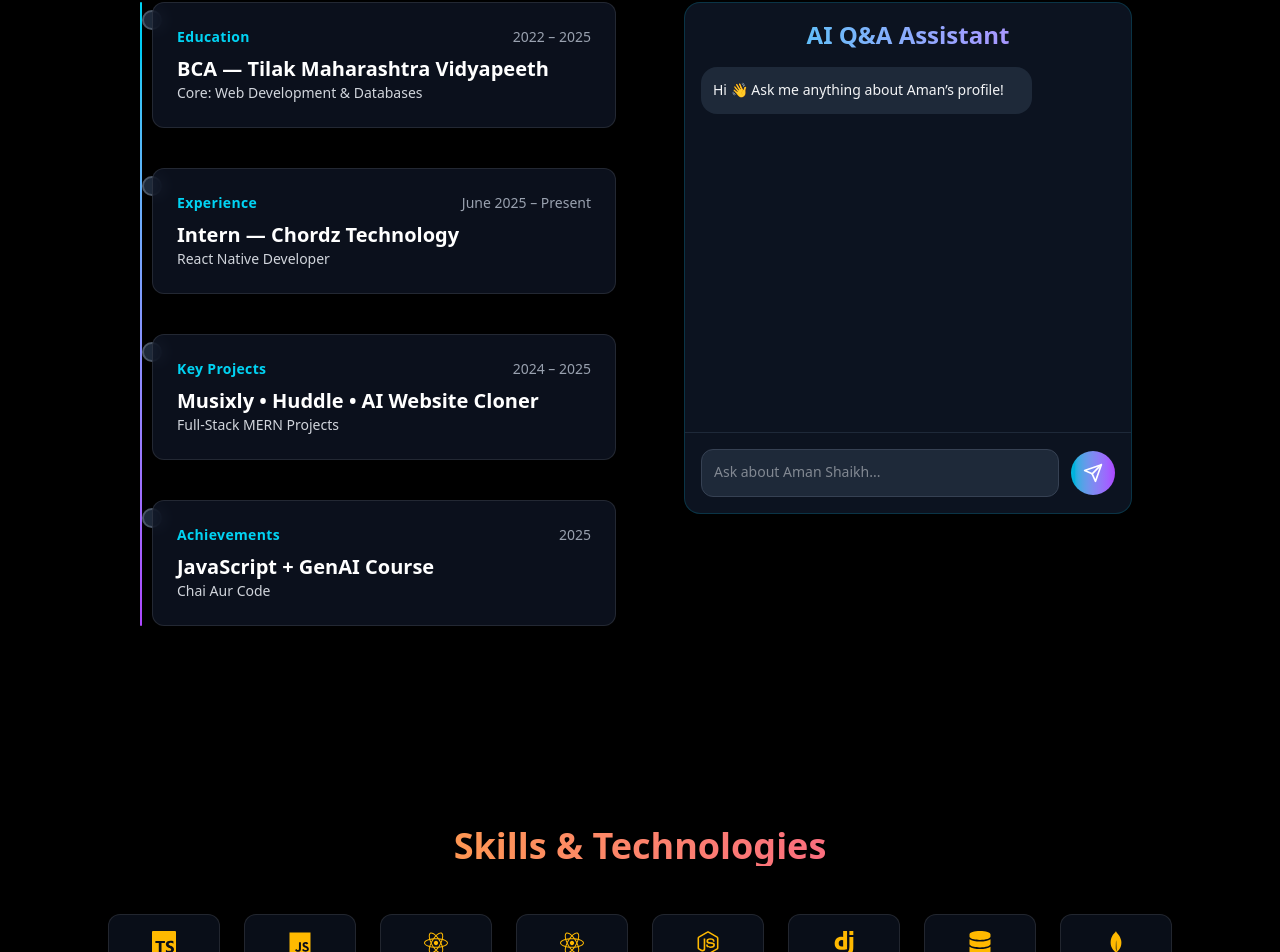
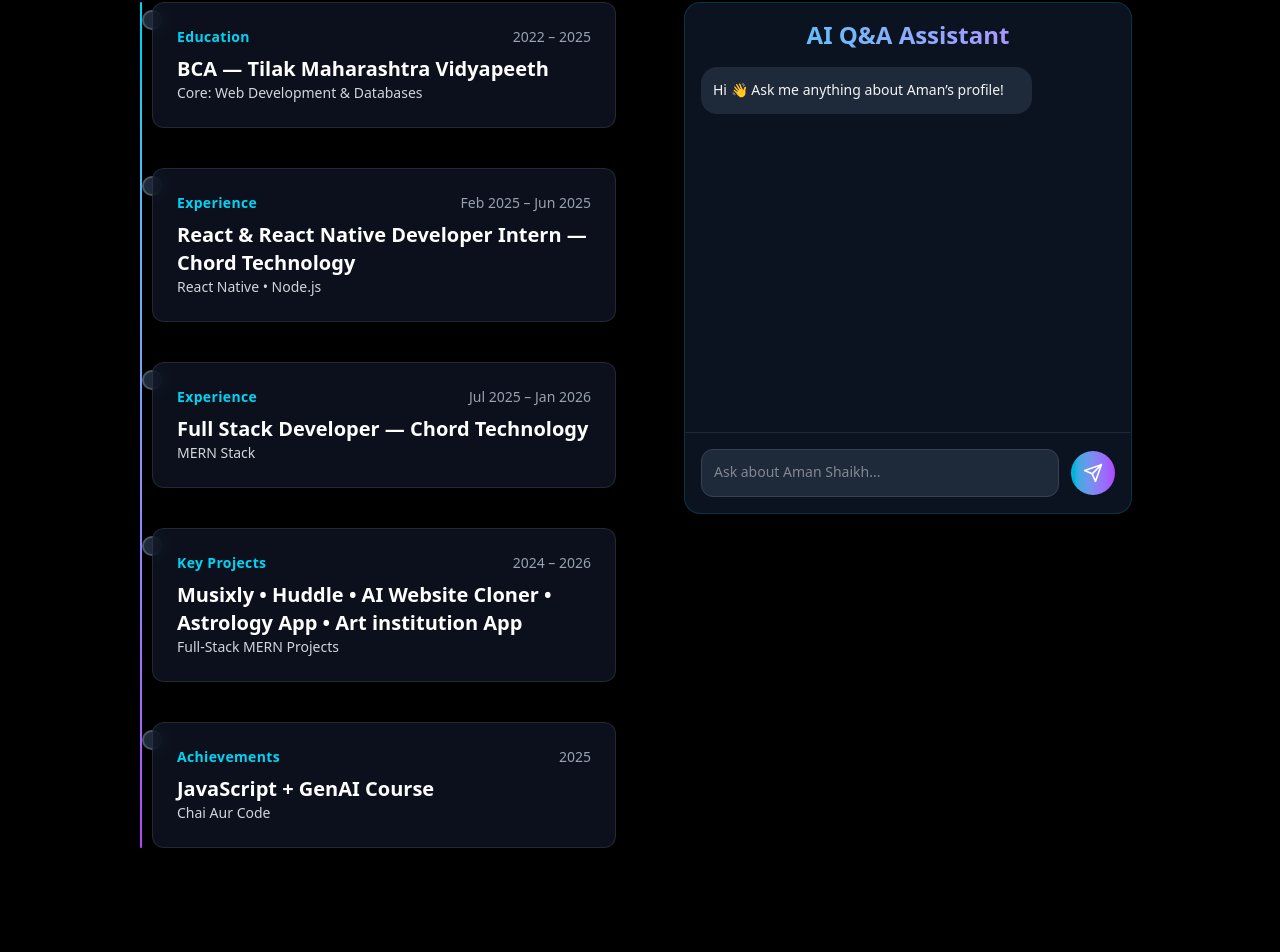
Before and after one commit to AmanShaikh33/Portfolio_website, a React (Vite) app: page / in a window 1280 px wide. Shown: the part 1114-2066 px from the top of the page. Built offline with nearby package versions, Linux system fonts and the light colour scheme.

Commit message:
changes in timeline

```diff
--- a/src/components/Timeline.jsx
+++ b/src/components/Timeline.jsx
@@ -14,17 +14,26 @@ const Timeline = () => {
         "Focused on JavaScript, React, React Native, Node.js, and MongoDB. Built multiple full-stack projects and practical assignments.",
     },
     {
-      category: "Experience",
-      title: "Intern — Chordz Technology",
-      date: "June 2025 – Present",
-      subtitle: "React Native Developer",
-      description:
-        "Built the AstroTalk app end-to-end with React Native frontend and Node.js backend.",
-    },
+  category: "Experience",
+  title: "React & React Native Developer Intern — Chord Technology",
+  date: "Feb 2025 – Jun 2025",
+  subtitle: "React Native • Node.js",
+  description:
+    "Developed cross-platform mobile applications using React Native (Expo) and integrated backend APIs. Assisted in feature development, UI fixes, and real-time API integrations."
+},
+{
+  category: "Experience",
+  title: "Full Stack Developer — Chord Technology",
+  date: "Jul 2025 – Jan 2026",
+  subtitle: "MERN Stack",
+  description:
+    "Handled full-cycle development of MERN stack applications including frontend UI, backend APIs, authentication, and database operations. Improved performance, fixed production issues, and contributed to scalable application architecture."
+},
+
     {
       category: "Key Projects",
-      title: "Musixly • Huddle • AI Website Cloner",
-      date: "2024 – 2025",
+      title: "Musixly • Huddle • AI Website Cloner • Astrology App • Art institution App ",
+      date: "2024 – 2026",
       subtitle: "Full-Stack MERN Projects",
       description:
         "Implemented modern UI/UX, authentication and cloud integrations for multiple production-ready apps.",
```
